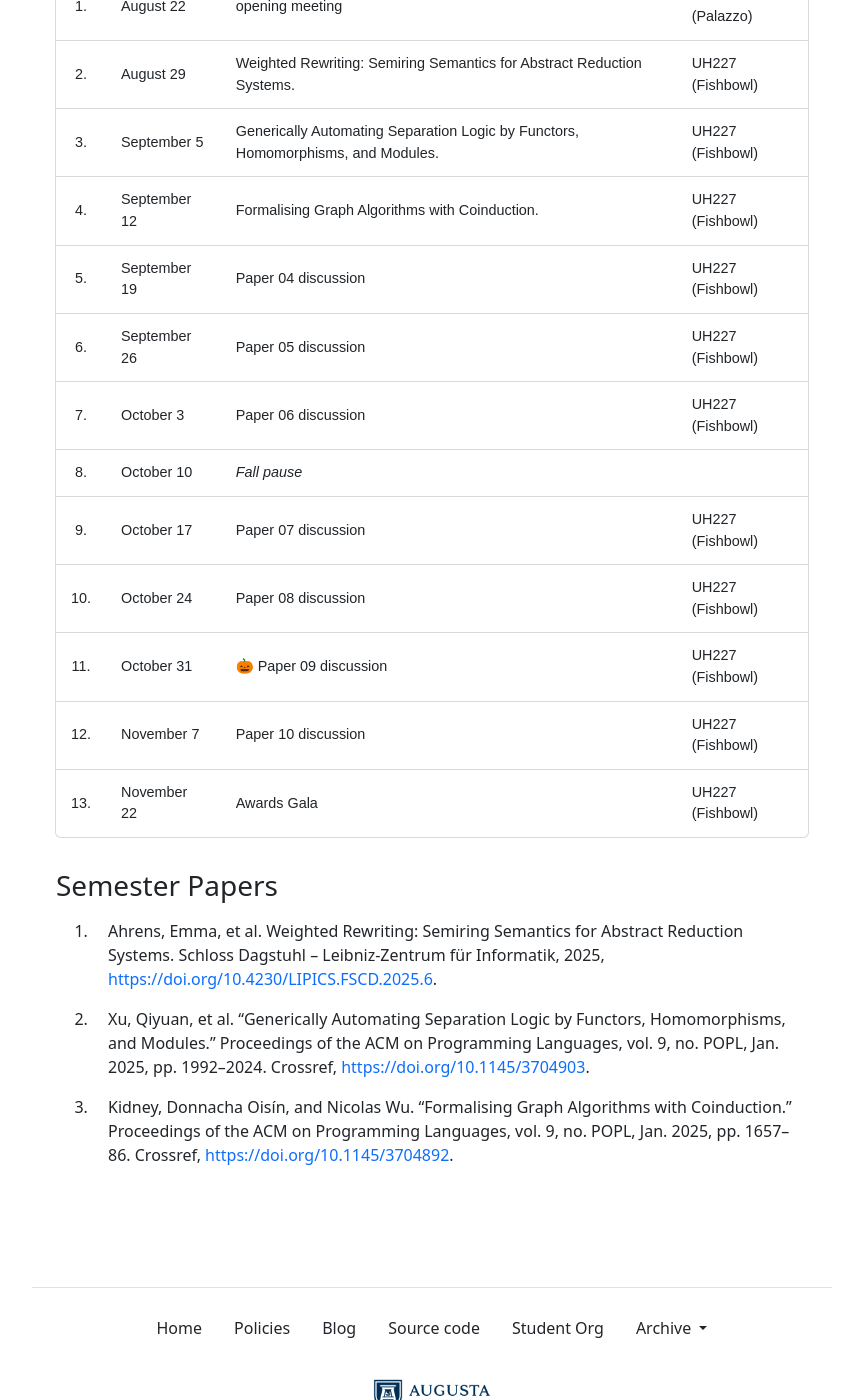
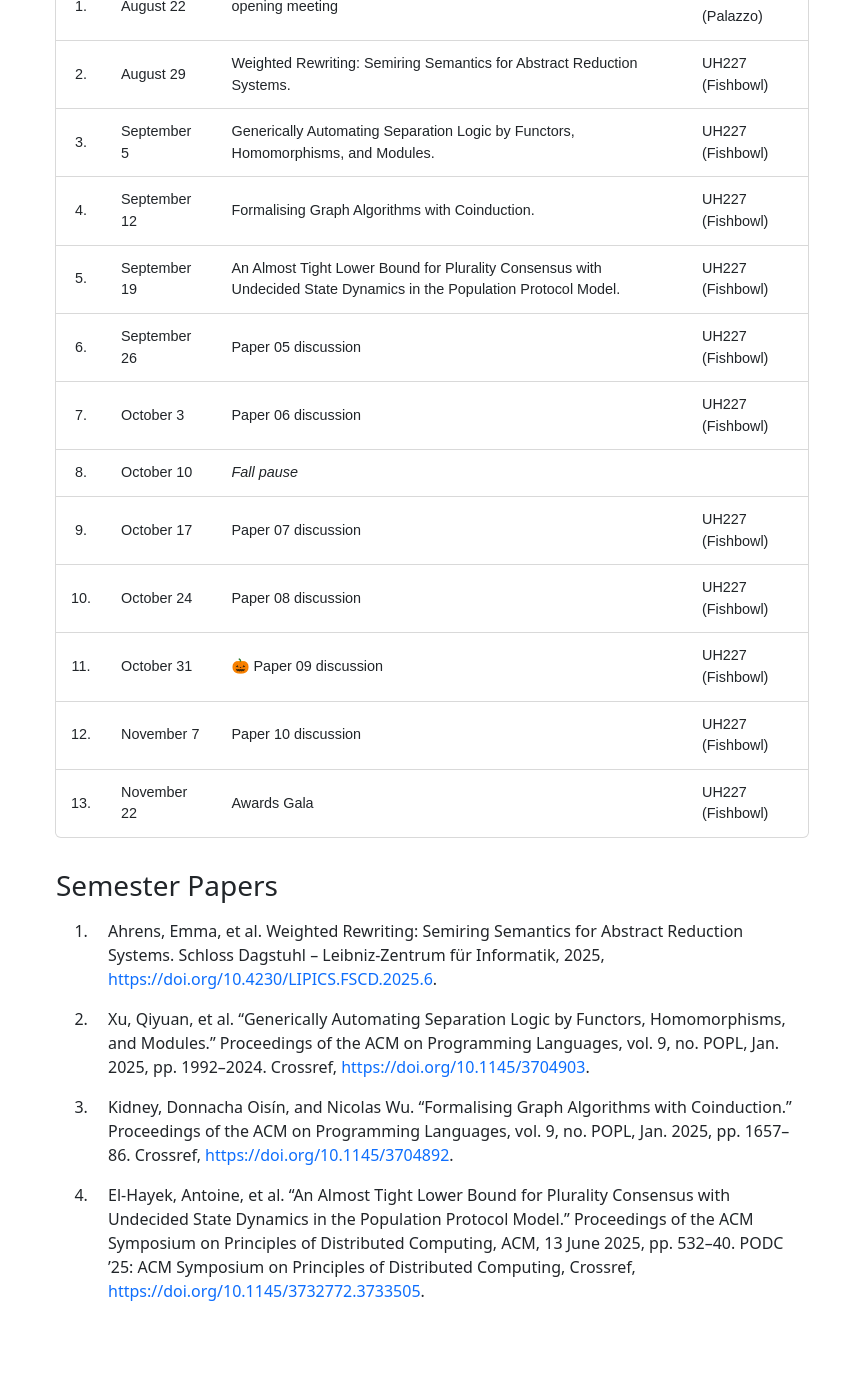
Before and after one commit to the-au-forml-lab/plgroup, a Jekyll site: the page built from docs/index.md, in a window 1280 px wide and 1400 px high, scrolled down 780 px. Shown: the whole window, without its empty margins (208-1071 px from the left). Built offline with Jekyll 4.4.1, drawn with Linux system fonts in a browser that asks for light colours.

Commit message:
[create-pull-request] automated change

```diff
--- a/data/history.txt
+++ b/data/history.txt
@@ -50,3 +50,4 @@
 10.4230/LIPICS.FSCD.2025.6
 10.1145/3704903
 10.1145/3704892
+10.1145/3732772.3733505
--- a/docs/index.md
+++ b/docs/index.md
@@ -34,7 +34,7 @@ organization.
 | 2.  | August 29    | Weighted Rewriting: Semiring Semantics for Abstract Reduction Systems.    | UH227 (Fishbowl) |
 | 3.  | September 5  | Generically Automating Separation Logic by Functors, Homomorphisms, and Modules.    | UH227 (Fishbowl) |
 | 4.  | September 12 | Formalising Graph Algorithms with Coinduction.    | UH227 (Fishbowl) |
-| 5.  | September 19 | Paper 04 discussion    | UH227 (Fishbowl) |
+| 5.  | September 19 | An Almost Tight Lower Bound for Plurality Consensus with Undecided State Dynamics in the Population Protocol Model.    | UH227 (Fishbowl) |
 | 6.  | September 26 | Paper 05 discussion    | UH227 (Fishbowl) |
 | 7.  | October 3    | Paper 06 discussion    | UH227 (Fishbowl) |
 | 8.  | October 10   | _Fall pause_           |                  |
--- a/docs/papers.md
+++ b/docs/papers.md
@@ -1,3 +1,4 @@
 1. Ahrens, Emma, et al. Weighted Rewriting: Semiring Semantics for Abstract Reduction Systems. Schloss Dagstuhl – Leibniz-Zentrum für Informatik, 2025, <https://doi.org/10.4230/LIPICS.FSCD.2025.6>.
 1. Xu, Qiyuan, et al. “Generically Automating Separation Logic by Functors, Homomorphisms, and Modules.” Proceedings of the ACM on Programming Languages, vol. 9, no. POPL, Jan. 2025, pp. 1992–2024. Crossref, <https://doi.org/10.1145/3704903>.
 1. Kidney, Donnacha Oisín, and Nicolas Wu. “Formalising Graph Algorithms with Coinduction.” Proceedings of the ACM on Programming Languages, vol. 9, no. POPL, Jan. 2025, pp. 1657–86. Crossref, <https://doi.org/10.1145/3704892>.
+1. El-Hayek, Antoine, et al. “An Almost Tight Lower Bound for Plurality Consensus with Undecided State Dynamics in the Population Protocol Model.” Proceedings of the ACM Symposium on Principles of Distributed Computing, ACM, 13 June 2025, pp. 532–40. PODC ’25: ACM Symposium on Principles of Distributed Computing, Crossref, <https://doi.org/10.1145/3732772.3733505>.
```
